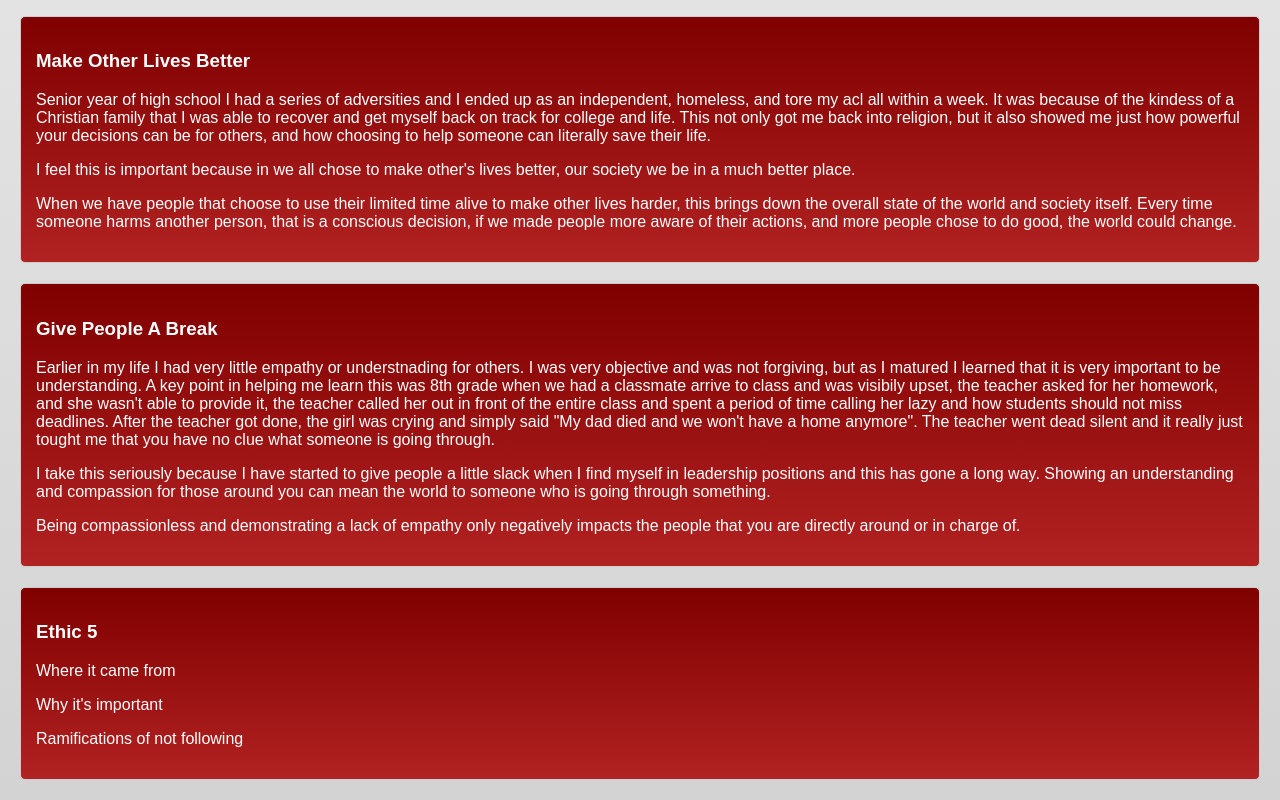
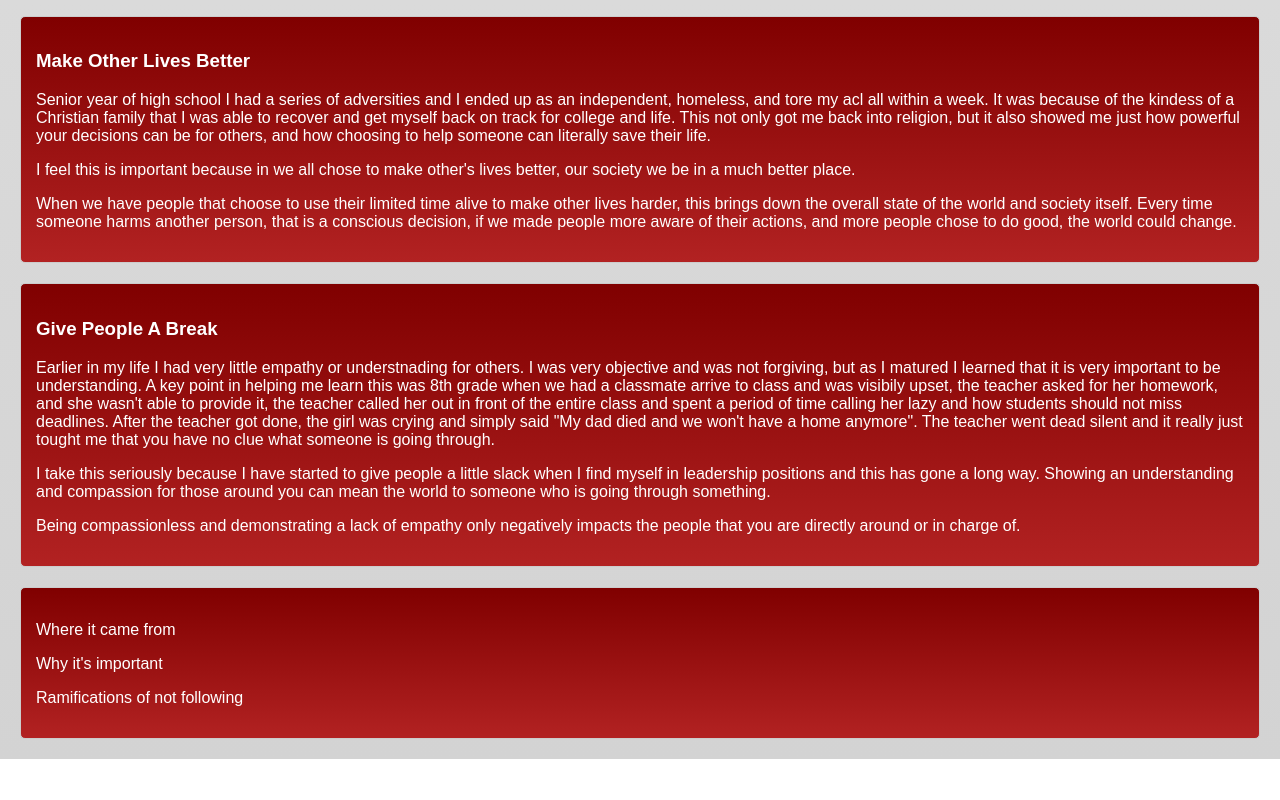
Before and after one commit to dustink5678/ITEC101Ethics, a plain HTML site: page index.html in a window 1280 px wide. Shown: the part 647-1447 px from the top of the page. After the commit the page ends 1406 px from the top, so only its background shows below. Drawn offline with Linux system fonts and the light colour scheme.

Commit message:
Update index.html

```diff
--- a/index.html
+++ b/index.html
@@ -8,7 +8,7 @@
         body {
             font-family: Arial, sans-serif;
             margin: 20px;
-            background: linear-gradient(to bottom, #f0f0f0, #d3d3d3); /* Light grey gradient */
+            background: linear-gradient(to bottom, #e0e0e0, #d3d3d3); /* Light grey gradient */
         }
         header {
             text-align: center; /* Center the header */
@@ -69,7 +69,7 @@
         in charge of.</p>
     </div>
     <div class="card">
-        <h3>Ethic 5</h3>
+        <h3></h3>
         <p>Where it came from</p>
         <p>Why it's important</p>
         <p>Ramifications of not following</p>
```
